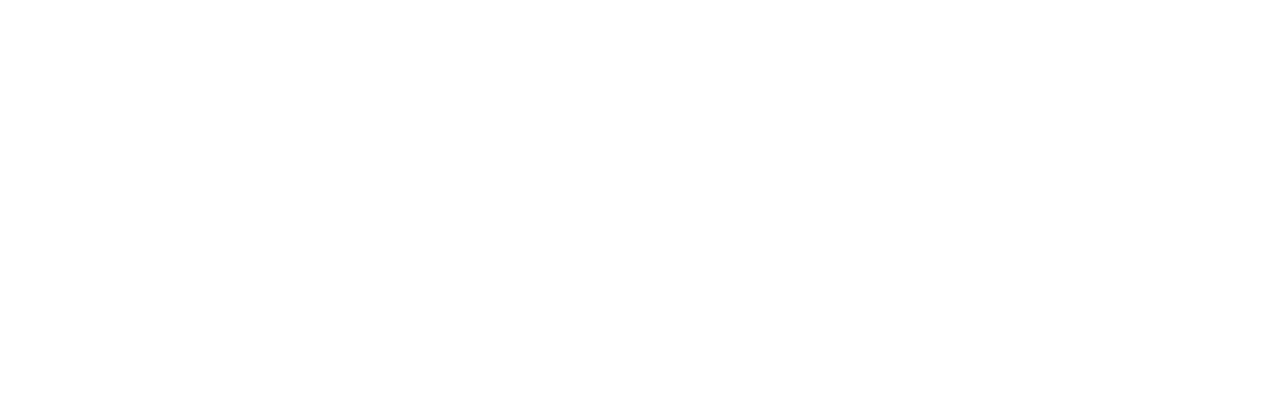
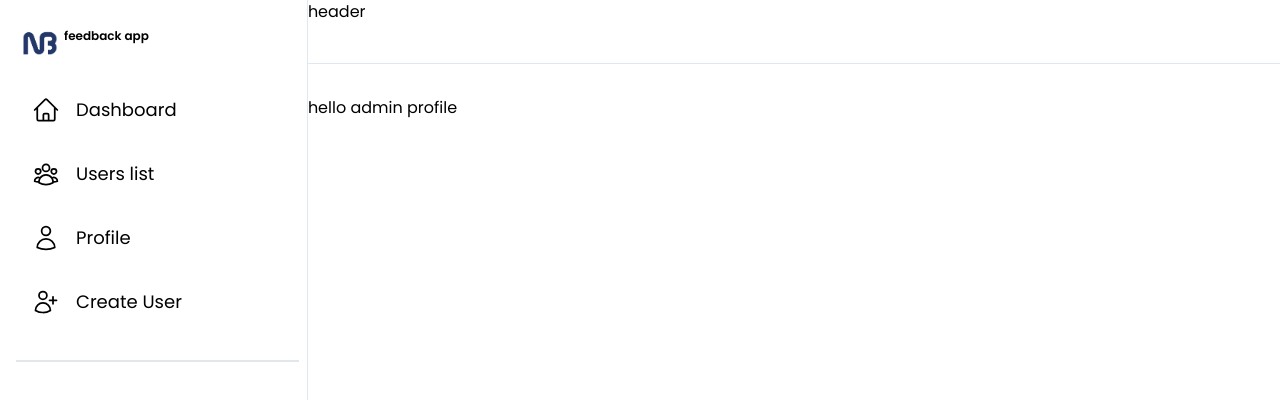
Before and after one commit to Mzala123/customer-feedback-app-frontend, a Vue app: page /admin_profile_settings in a window 1280 px wide. Before the commit this address had no page. Shown: the top 400 px of the page. Built offline with nearby package versions, Linux system fonts and the light colour scheme.

Commit message:
admin section ui

```diff
--- a/src/components/SideBar.vue
+++ /dev/null
@@ -1,70 +0,0 @@
-<template>
-  <!-- <div class="p-relative h-screen bg-white"> -->
-    <div class="container mx-auto  h-screen w-full flex">
-      <div class="w-1/5 border-r border-lighter px-8 py-2 flex flex-col justify-between">
-        <div>
-        <button class="h-12 w-12 hover:bg-lightblue ml-2 rounded-full  text-blue">
-            <img src="../assets/img/nblogo-blue.png"  alt="logo">
-        </button>
-        <div class="mt-4">
-            <button v-for="item in adminMenu" :key="item.name" @click="login, name = item.name" :class="`focus:outline-none flex hover:text-blue items-start px-4 py-3
-             hover:bg-lightblue rounded-full mr-auto mb-3 ${name === item.name ? 'text-blue bg-lightblue' : '' }`">
-              <component :is="item.icon" class="h-7 w-7 mr-4 text-2xl text-left"></component>
-              <p class="text-xl font-normal text-left">{{ item.title }}</p>
-
-            </button>
-        </div>
-        <div class="border border-lighter mt-12 mb-12">
-
-        </div>
-
-        <button class="flex items-center ml-2 ">
-          <img src="../assets/img/J-Cole.jpg" class="w-12 h-12 object-cover rounded-full border border-lighter" alt="">
-
-        </button>
-      </div>
-
-
-      <div>
-
-      </div>
-
-      </div>
-    </div>
-  <!-- </div> -->
-
-
-
-</template>
-
-<script>
-import { ref } from "vue";
-import {HomeIcon, UserPlusIcon, UserGroupIcon, UserIcon} from '@heroicons/vue/24/outline'
-
-export default{
-  components: { HomeIcon, UserPlusIcon},
-
-  setup() {
-
-    const adminMenu = ref([
-           {title:'Dashboard', icon: HomeIcon, name:'dashboard'},
-           {title:'Users list', icon: UserGroupIcon, name:'user-list'},
-           {title:'Profile', icon: UserIcon, name:'admin-profile-settings'},
-           {title:'Create User', icon: UserPlusIcon, name:'add-list'}
-    ]
-    )
-    const name = ref('dashboard')
-
-    const login = ()=>{
-      router.push({path:"/login"})
-    }
-
-    return {
-    adminMenu,
-    name,
-    login
-
-    };
-  },
-};
-</script>
--- /dev/null
+++ b/src/components/SideNav.vue
@@ -0,0 +1,79 @@
+<template>
+  <div class="flex h-screen">
+
+    <!--sidebar-->
+
+    <div class="w-96 border-r border-lighter flex flex-col ml-4">
+        <div class="flex flex-row mt-5">
+            <button class="h-12 w-12 rounded-full hover:bg-lightblue">
+                <img src="../assets/img/nblogo-blue.png"  alt="logo">
+            </button>
+            <span class="text-xs mt-2 font-semibold">feedback app</span>
+        </div>
+        <div class="mt-4 mr-2">
+             <router-link class="flex focus:outline-none hover:text-blue items-start px-4 py-3 w-full
+             hover:bg-lightblue rounded-full mr-auto mb-3"
+             v-for="item of adminMenu"
+             :key="item.name"
+             v-bind:to="{name: item.name}">
+                <component :is="item.icon" class="h-7 w-7 mr-4 text-2xl text-left"></component>
+               <p class="text-lg font-normal text-left">{{ item.title }}</p>
+            </router-link>
+
+            <div class="border border-lighter mt-8 mb-12"></div>
+
+        </div>
+
+   </div>
+    <!--end of sidebar-->
+
+    <!--content-->
+    <div class="block w-full">
+        <!--header-->
+        <div class="flex h-16 border-b border-lighter">
+            header
+        </div>
+        <!--end of header-->
+
+        <!--middle content-->
+        <div>
+           <router-view></router-view>
+        </div>
+        <!--end middle contend-->
+
+    </div>
+    <!--end middle content-->
+  </div>
+</template>
+
+<script>
+import { ref } from "vue";
+import {HomeIcon, UserPlusIcon, UserGroupIcon, UserIcon} from '@heroicons/vue/24/outline'
+import router from '../router';
+export default{
+    setup(){
+
+
+    const adminMenu = ref([
+           {title:'Dashboard', icon: HomeIcon, name:'admin-dashboard'},
+           {title:'Users list', icon: UserGroupIcon, name:'user-list'},
+           {title:'Profile', icon: UserIcon, name:'admin-profile-settings'},
+           {title:'Create User', icon: UserPlusIcon, name:'add-user'}
+    ]);
+
+    const name = ref('dashboard')
+    const isOpen = ref(true)
+
+    const login = ()=>{
+      router.push({path:'/login'})
+    }
+
+    return {
+    adminMenu,
+    name,
+    login,
+    isOpen
+    };
+    }
+}
+</script>
--- a/src/router/index.js
+++ b/src/router/index.js
@@ -3,10 +3,16 @@ import HomeView from '../views/HomeView.vue'
 import AboutView from '../views/AboutView.vue'
 import OurStaff  from '../views/OurStaff.vue'
 import ContactUs from '../views/ContactUs.vue'
-import Login from '../views/auth/login.vue'
-import Register from '../views/auth/register.vue'
+import LoginView from '../views/auth/LoginView.vue'
+import RegisterView from '../views/auth/RegisterView.vue'
 import NavHome from '../views/NavHome.vue'
-import SideBar from '../components/SideBar.vue'
+import SideNav from '../components/SideNav.vue'
+
+import AdminDashboard from '../views/admin/AdminDashboard.vue'
+import CreateUser from '../views/admin/CreateUser.vue'
+import UserList from '../views/admin/UserList.vue'
+import AdminProfile from '../views/admin/AdminProfile.vue'
+
 
 
 const routes = [
@@ -36,19 +42,40 @@ const routes = [
      {
       path: '/login',
       name: 'login',
-      component: Login
+      component: LoginView
      },
      {
       path: '/register-account',
       name: 'register',
-      component: Register
+      component: RegisterView
      }
     ],
   },
   {
-    path: '/sidebar',
-    name: 'side-bar',
-    component: SideBar
+    path: '/sidenav',
+    component: SideNav,
+    children:[
+      {
+        path: '/admin_dashboard',
+        name: 'admin-dashboard',
+        component: AdminDashboard
+       },
+       {
+        path: '/admin_profile_settings',
+        name: 'admin-profile-settings',
+        component: AdminProfile
+       },
+       {
+        path: '/user_list',
+        name: 'user-list',
+        component: UserList
+       },
+       {
+        path: '/add_user',
+        name: 'add-user',
+        component: CreateUser
+       },
+    ]
   }
 
 
--- a/src/views/HomeView.vue
+++ b/src/views/HomeView.vue
@@ -2,6 +2,9 @@
   <div class="container mx-auto px-4 sm:px-8">
 
      <h1>home</h1>
+     <div class="shadow-sm text-left leading-3 ">
+      <p>Hello world</p>
+     </div>
  </div>
 </template>
 
--- /dev/null
+++ b/src/views/admin/AdminDashboard.vue
@@ -0,0 +1,16 @@
+<template>
+    <div class="container mx-auto mt-8">
+       <p>hello admin dashboard</p>
+    </div>
+</template>
+
+<script>
+export default{
+
+    setup(){
+        return{
+
+        }
+    }
+}
+</script>
--- /dev/null
+++ b/src/views/admin/AdminProfile.vue
@@ -0,0 +1,16 @@
+<template>
+    <div class="container mx-auto mt-8">
+       <p>hello admin profile</p>
+    </div>
+</template>
+
+<script>
+export default{
+
+    setup(){
+        return{
+
+        }
+    }
+}
+</script>
--- /dev/null
+++ b/src/views/admin/CreateUser.vue
@@ -0,0 +1,16 @@
+<template>
+    <div class="container mx-auto mt-8">
+       <p>create users</p>
+    </div>
+</template>
+
+<script>
+export default{
+
+    setup(){
+        return{
+
+        }
+    }
+}
+</script>
--- /dev/null
+++ b/src/views/admin/UserList.vue
@@ -0,0 +1,16 @@
+<template>
+    <div class="container mx-auto mt-8">
+       <p>hello user-list </p>
+    </div>
+</template>
+
+<script>
+export default{
+
+    setup(){
+        return{
+
+        }
+    }
+}
+</script>
--- a/src/views/auth/login.vue
+++ b/src/views/auth/LoginView.vue
@@ -46,7 +46,8 @@ export default {
     const alert_fill_fields = ref(false)
 
     const login = ()=>{
-         router.push({path:"/sidebar"})
+         router.push({path:"/sidenav"})
+
           // if(!useremail || !password){
           //   alert_fill_fields = true
           // }
```
Also changed, not shown: src/views/auth/RegisterView.vue (renamed from src/views/auth/register.vue).
